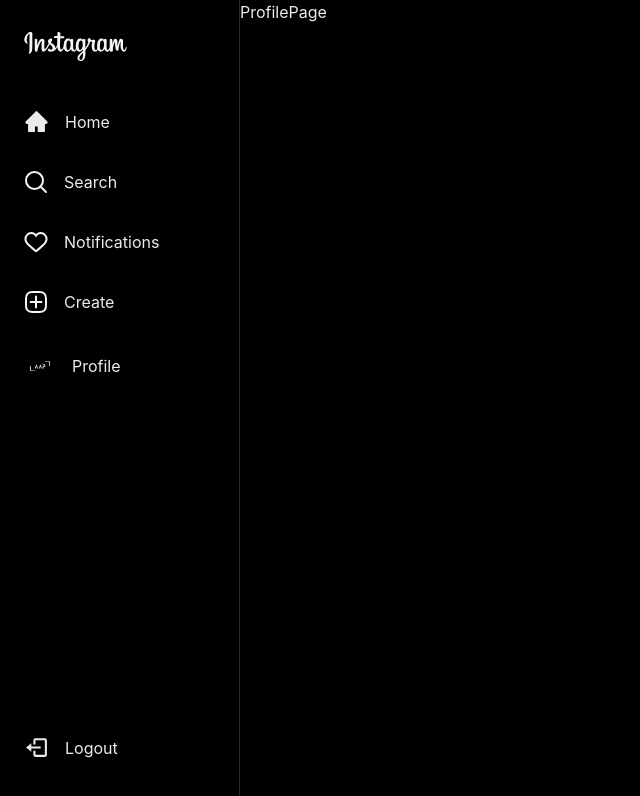
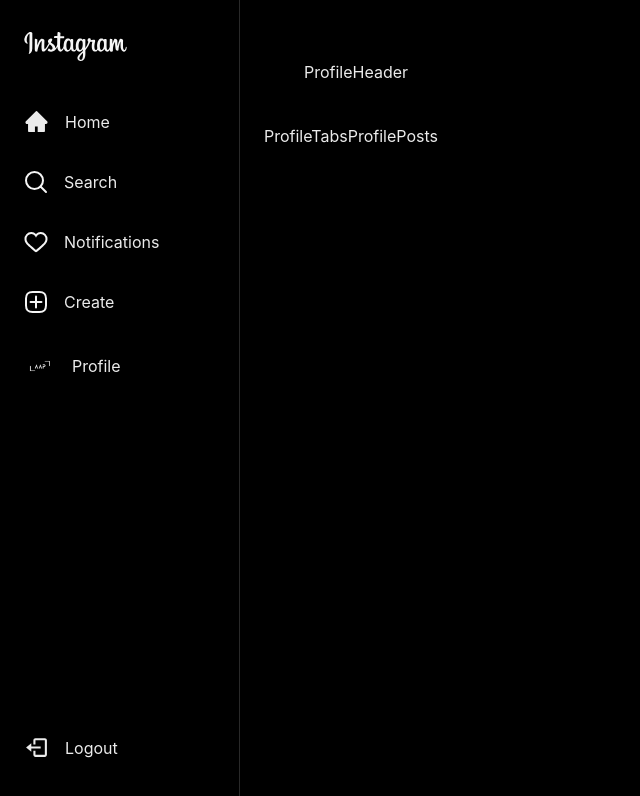
Before and after one commit to EmilyJie/instagram-clone, a React (Vite) app: page /1 in a window 1280 px wide. Shown: the top 796 px of the page, without its empty margins (0-640 px from the left). Built offline with nearby package versions, Linux system fonts and the light colour scheme.

Commit message:
Define all profile components

```diff
--- a/src/App.jsx
+++ b/src/App.jsx
@@ -1,8 +1,8 @@
 import { Route, Routes } from "react-router-dom";
-import HomePage from "./pages/Home/HomePage";
-import AuthPage from "./pages/Auth/AuthPage";
+import HomePage from "./pages/HomePage/HomePage";
+import AuthPage from "./pages/AuthPage/AuthPage";
 import PageLayout from "./Layouts/PageLayout/PageLayout";
-import ProfilePage from "./pages/Profile/ProfilePage";
+import ProfilePage from "./pages/ProfilePage/ProfilePage";
 
 function App() {
     return (
--- /dev/null
+++ b/src/components/Profile/ProfileHeader.jsx
@@ -0,0 +1,3 @@
+export default function ProfileHeader() {
+    return <div>ProfileHeader</div>;
+}
--- /dev/null
+++ b/src/components/Profile/ProfilePosts.jsx
@@ -0,0 +1,3 @@
+export default function ProfilePosts() {
+    return <div>ProfilePosts</div>;
+}
--- /dev/null
+++ b/src/components/Profile/ProfileTabs.jsx
@@ -0,0 +1,3 @@
+export default function ProfileTabs() {
+    return <div>ProfileTabs</div>;
+}
--- a/src/pages/Profile/ProfilePage.jsx
+++ /dev/null
@@ -1,3 +0,0 @@
-export default function ProfilePage() {
-    return <div>ProfilePage</div>;
-}
--- /dev/null
+++ b/src/pages/ProfilePage/ProfilePage.jsx
@@ -0,0 +1,25 @@
+import { Container, Flex } from "@chakra-ui/react";
+import ProfileTabs from "../../components/Profile/ProfileTabs";
+import ProfilePosts from "../../components/Profile/ProfilePosts";
+import ProfileHeader from "../../components/Profile/ProfileHeader";
+
+export default function ProfilePage() {
+    return (
+        <Container maxW={"container.lg"} py={5}>
+            <Flex
+                py={10}
+                px={4}
+                pl={{ base: 4, md: 10 }}
+                w={"full"}
+                mx={"auto"}
+                flexDirection={"column"}
+            >
+                <ProfileHeader />
+            </Flex>
+            <Flex>
+                <ProfileTabs />
+                <ProfilePosts />
+            </Flex>
+        </Container>
+    );
+}
```
Also changed, not shown: src/pages/AuthPage/AuthPage.jsx (renamed from src/pages/Auth/AuthPage.jsx), src/pages/HomePage/HomePage.jsx (renamed from src/pages/Home/HomePage.jsx).
